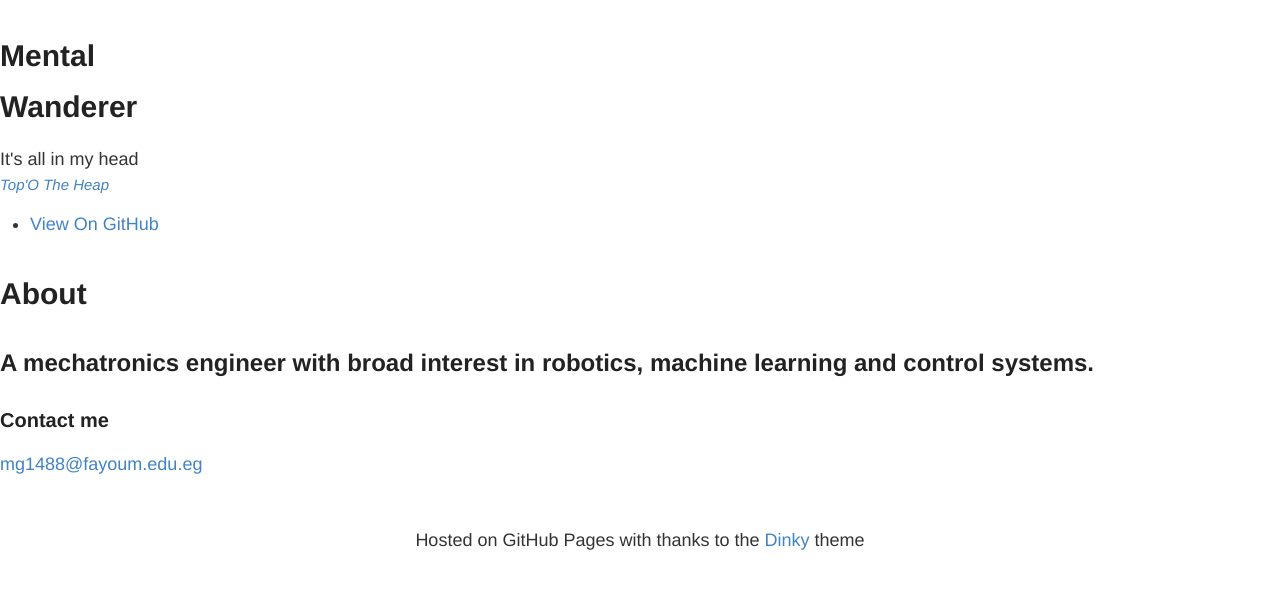
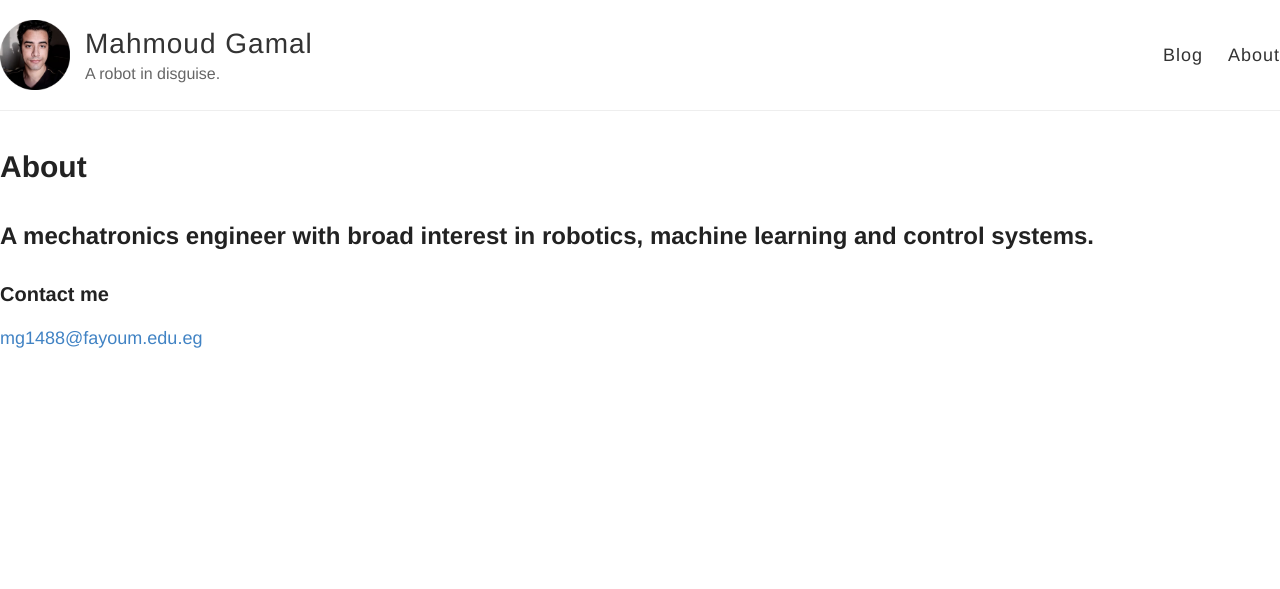
Before and after one commit to mgama1/mgama1.github.io, a Jekyll site: the page built from about.md, in a window 1280 px wide. Shown: the top 589 px of the page. Built offline with Jekyll 4.4.1, drawn with Linux system fonts in a browser that asks for light colours.

Commit message:
refactoring and stuff

```diff
--- a/_layouts/default.html
+++ b/_layouts/default.html
@@ -23,43 +23,24 @@
   <body>
   {% endif %}
     <div class="wrapper">
-      <header>
-        <h1 class="header">Mental<br />Wanderer</h1>
-        <p class="header">
-            It's all in my head<br />
-            <span style="font-size:smaller;"><a href="/"><em>Top'O The Heap</em></a></span>
-        </p>
+      <header class="masthead clearfix">
+        <a href="{{ site.baseurl }}/" class="site-avatar"><img src="{{ site.avatar }}" /></a>
 
-        <ul>
-          {% if site.show_downloads %}
-            <li class="download"><a class="buttons" href="{{ site.github.zip_url }}">Download ZIP</a></li>
-            <li class="download"><a class="buttons" href="{{ site.github.tar_url }}">Download TAR</a></li>
-          {% endif %}
-          <li><a class="buttons github" href="{{ site.github.repository_url }}">View On GitHub</a></li>
-        </ul>
+        <div class="site-info">
+          <h1 class="site-name"><a href="{{ site.baseurl }}/">{{ site.name }}</a></h1>
+          <p class="site-description">{{ site.description }}</p>
+        </div>
 
-        {% if site.github.is_project_page %}
-          <p class="header">This project is maintained by <a class="header name" href="{{ site.github.owner_url }}">{{ site.github.owner_name }}</a></p>
-        {% endif %}
-
-        {% if site.github.is_user_page %}
-        <!--
-          <ul>
-            <li><a class="buttons github" href="{{ site.github.owner_url }}">GitHub Profile</a></li>
-          </ul>
-        -->
-        {% endif %}
-
-
+        <nav>
+          <a href="{{ site.baseurl }}/">Blog</a>
+          <a href="{{ site.baseurl }}/about">About</a>
+        </nav>
       </header>
-
       <section>
         {{ content }}
       </section>
 
-      <footer>
-        <p><small>Hosted on GitHub Pages with thanks to the <a href="https://pages.github.com">Dinky</a> theme</small></p>
-      </footer>
+
     </div>
     <!--[if !IE]><script>fixScale(document);</script><![endif]-->
     {% include footer.html %}
```
